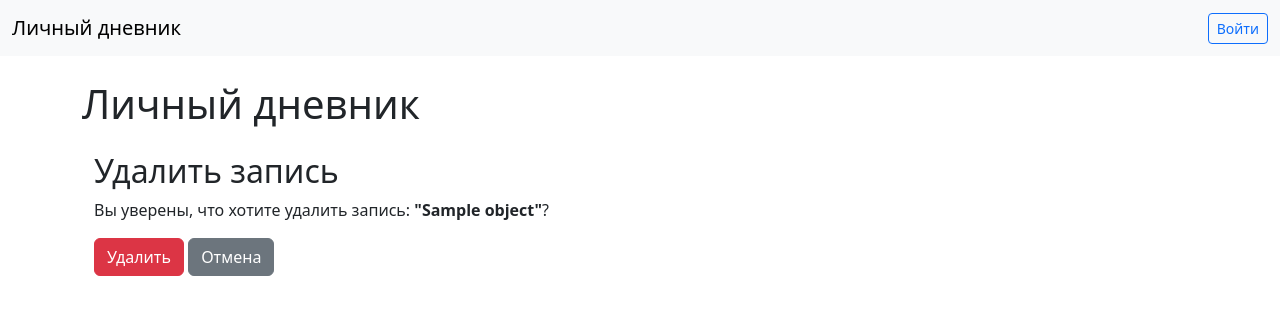
After one commit to ViktorKarateev/diary_project, a Django app: template diary/templates/diary/entry_confirm_delete.html in a window 1280 px wide. The commit adds this page. Shown: the top 315 px of the page. Run offline with Django 5.2, Linux system fonts and the light colour scheme; the template is opened without the code that fills it: most values are stand-ins (such as "Sample title", 1, 10 or a date in 2020).

Commit message:
feat: добавлены редактирование и удаление записей через HTML-интерфейс

```diff
--- /dev/null
+++ b/diary/templates/diary/entry_confirm_delete.html
@@ -0,0 +1,16 @@
+{% extends "diary/base.html" %}
+
+{% block title %}Удалить запись{% endblock %}
+
+{% block content %}
+  <div class="container mt-4">
+    <h2>Удалить запись</h2>
+    <p>Вы уверены, что хотите удалить запись: <strong>"{{ object.title }}"</strong>?</p>
+
+    <form method="post">
+      {% csrf_token %}
+      <button type="submit" class="btn btn-danger">Удалить</button>
+      <a href="{% url 'diary:entry_list' %}" class="btn btn-secondary">Отмена</a>
+    </form>
+  </div>
+{% endblock %}
--- a/diary/urls.py
+++ b/diary/urls.py
@@ -1,10 +1,12 @@
 # diary/urls.py
 from django.urls import path
-from .views import EntryCreateView, EntryListView
+from .views import EntryCreateView, EntryListView, EntryUpdateView, EntryDeleteView
 
 app_name = 'diary'
 
 urlpatterns = [
     path('entries/', EntryListView.as_view(), name='entry_list'),
     path('entries/new/', EntryCreateView.as_view(), name='entry_create'),
+    path('entries/<int:pk>/edit/', EntryUpdateView.as_view(), name='entry_edit'),
+    path('entries/<int:pk>/delete/', EntryDeleteView.as_view(), name='entry_delete'),
 ]
```
Also changed, not shown: diary/templates/diary/entries_list.html (+7 -0 lines), diary/views.py (+20 -1 lines).
